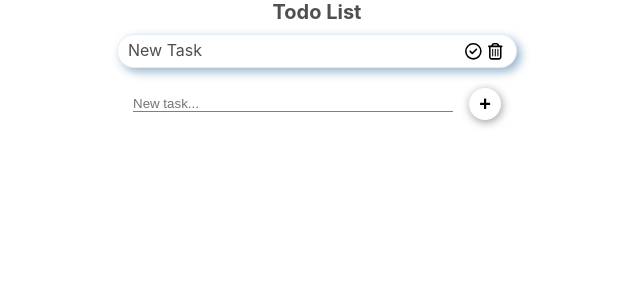
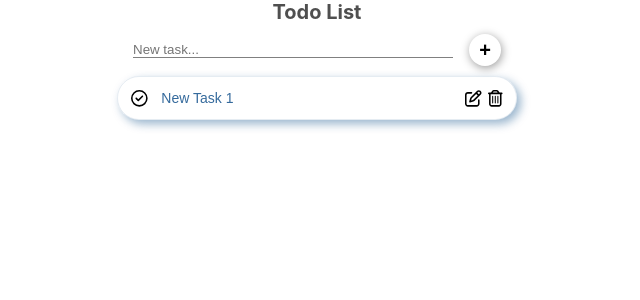
Before and after one commit to jmora2ec/react-todo, a React (Create React App) app: page / in a window 1280 px wide. Both pictures are taken after a click on the button 808 px from the left and 50 px from the top of the page. Shown: the top 300 px of the page, without its empty margins (323-963 px from the left). Built offline with nearby package versions, Linux system fonts and the light colour scheme.

Commit message:
update edit methon

```diff
--- a/package.json
+++ b/package.json
@@ -10,6 +10,7 @@
     "@testing-library/jest-dom": "^5.16.4",
     "@testing-library/react": "^13.1.1",
     "@testing-library/user-event": "^13.5.0",
+    "babel-plugin-macros": "^3.1.0",
     "nanoid": "^4.0.0",
     "react": "^18.2.0",
     "react-dom": "^18.2.0",
--- a/src/App.css
+++ b/src/App.css
@@ -40,17 +40,31 @@ button {
 }
 
 .task {
-  font-size: 1.6rem;
+  font-size: 1.4rem;
   display: flex;
   border: 1px solid rgba(3, 69, 131, 0.1);
   border-radius: 30px;
   min-width: 320px;
-
-  padding-block: 0.5rem;
+  padding-block: 1rem;
   padding-inline: 1rem;
   margin-block: 1rem;
   box-shadow: 4px 4px 10px rgba(3, 69, 131, 0.4);
   margin-inline: auto;
+}
+
+.task input {
+  color: rgba(3, 69, 131, 0.8);
+  font-size: inherit;
+  background-color: transparent;
+}
+
+.task input:focus,
+.task input:active,
+.task input:enabled {
+  color: rgba(3, 69, 131, 1);
+  background-color: transparent;
+  font-size: 1.6rem;
+
 }
 
 .task-list {
@@ -59,11 +73,13 @@ button {
   padding: 0;
 }
 
-.task__text {
+.task__desc {
   flex-grow: 1;
+  border: none;
+  padding-left: 1rem;
 }
 
-.task--completed .task__text {
+.task--completed {
   text-decoration: line-through;
   text-decoration-color: grey
 }
--- a/src/App.js
+++ b/src/App.js
@@ -10,6 +10,9 @@ class App extends Component {
       tasks: [],
     };
     this.addTask = this.addTask.bind(this);
+    this.deleteTask = this.deleteTask.bind(this);
+    this.completeTask = this.completeTask.bind(this);
+    this.updateTask = this.updateTask.bind(this);
   }
 
   addTask(e) {
@@ -20,7 +23,7 @@ class App extends Component {
     const tasks = this.state.tasks;
     const taskInput = document.getElementById('new-task');
     if (!taskInput.value) {
-      taskInput.value = 'New Task';
+      taskInput.value = 'New Task ' + (this.state.tasks.length + 1);
     }
 
     tasks.push(this.newTask(taskInput.value));
@@ -39,7 +42,7 @@ class App extends Component {
     return task;
   }
 
-  removeTask(taskDeleted) {
+  deleteTask(taskDeleted) {
     const newTasks = this.state.tasks.map((task) => {
       if (task.id === taskDeleted.id) {
         return { ...task, deleted: true };
@@ -61,19 +64,21 @@ class App extends Component {
     this.setState({ tasks: newTasks });
   }
 
+  updateTask(taskModified, description) {
+    const tasks = this.state.tasks.map((task) => {
+      if (task.id === taskModified.id) {
+        return { ...task, desc: description };
+      }
+      return task;
+    });
+
+    this.setState({ tasks: tasks });
+  }
+
   render() {
     return (
       <React.Fragment>
         <h1 className='title'>Todo List</h1>
-        <ListTask
-          tasks={this.state.tasks}
-          onDeleteTask={(taskId) => {
-            this.removeTask(taskId);
-          }}
-          onCompleteTask={(taskId) => {
-            this.completeTask(taskId);
-          }}
-        />
         <div className='controls'>
           <input
             type='text'
@@ -84,6 +89,12 @@ class App extends Component {
           />
           <button className='btn btn-add' onClick={this.addTask}></button>
         </div>
+        <ListTask
+          tasks={this.state.tasks}
+          onDeleteTask={this.deleteTask}
+          onCompleteTask={this.completeTask}
+          onUpdateTask={this.updateTask}
+        />
       </React.Fragment>
     );
   }
--- a/src/components/ListTasks.jsx
+++ b/src/components/ListTasks.jsx
@@ -12,6 +12,7 @@ class ListTask extends Component {
               task={task}
               deleteTask={this.props.onDeleteTask}
               completeTask={this.props.onCompleteTask}
+              updateTask={this.props.onUpdateTask}
             />
           </li>
         );
--- a/src/components/Task.jsx
+++ b/src/components/Task.jsx
@@ -5,6 +5,8 @@ import { faCircleCheck as farCheck } from '@fortawesome/free-regular-svg-icons/f
 import { faTrash as fasTrash } from '@fortawesome/free-solid-svg-icons';
 import { faTrashCan as fasTrashCan } from '@fortawesome/free-solid-svg-icons';
 import { faTrashCan as farTrashCan } from '@fortawesome/free-regular-svg-icons/faTrashCan';
+import { faPenToSquare as farPen } from '@fortawesome/free-regular-svg-icons/faPenToSquare';
+import { faPenToSquare as fasPen } from '@fortawesome/free-solid-svg-icons/faPenToSquare';
 
 class Task extends Component {
   constructor(props) {
@@ -12,16 +14,36 @@ class Task extends Component {
 
     this.onClickCompleted = this.onClickCompleted.bind(this);
     this.onClickDelete = this.onClickDelete.bind(this);
+    this.onClickEdit = this.onClickEdit.bind(this);
+    this.handleChange = this.handleChange.bind(this);
+    this.handleUpdate = this.handleUpdate.bind(this);
+    this.state = {
+      disabled: true,
+      iconEdit: farPen,
+      taskDescription: this.props.task.desc,
+    };
   }
+
   render() {
-    const iconDeleted = this.props.task.deleted ? fasTrash : farTrashCan;
+    const iconDeleted = this.props.task.deleted ? fasTrashCan : farTrashCan;
     const iconCompleted = this.props.task.completed ? fasCheck : farCheck;
 
     return (
-      <div className={this.getStateBadge()}>
-        <div className='task__text'>{this.props.task.desc}</div>
+      <div className='task'>
         <button className='btn btn-completed' onClick={this.onClickCompleted}>
           <FontAwesomeIcon icon={iconCompleted} size={'lg'} />
+        </button>
+        <input
+          type='text'
+          className={this.getStateBadge()}
+          disabled={this.state.disabled}
+          value={this.state.taskDescription}
+          onChange={this.handleChange}
+          onKeyDown={this.handleUpdate}
+        />
+
+        <button className='btn btn-edit' onClick={this.onClickEdit}>
+          <FontAwesomeIcon icon={this.state.iconEdit} size={'lg'} />
         </button>
         <button className='btn btn-deleted' onClick={this.onClickDelete}>
           <FontAwesomeIcon icon={iconDeleted} size={'lg'} />
@@ -38,10 +60,31 @@ class Task extends Component {
     this.props.deleteTask(this.props.task);
   }
 
+  onClickEdit() {
+    if (this.props.task.completed) {
+      return;
+    }
+    this.setState((state) => {
+      return { disabled: !state.disabled };
+    });
+    this.state.iconEdit = this.state.disabled ? fasPen : farPen;
+  }
+
   getStateBadge() {
-    let classes = 'task ';
+    let classes = 'task__desc ';
     classes += this.props.task.completed ? 'task--completed' : '';
     return classes;
+  }
+
+  handleChange(e) {
+    this.setState({ taskDescription: e.target.value });
+  }
+
+  handleUpdate(event) {
+    if (event.keyCode === 13) {
+      this.onClickEdit();
+      this.props.updateTask(this.props.task, event.target.value);
+    }
   }
 }
 
```
Also changed, not shown: 1 other file (tests, documents, lock files or other folders).
